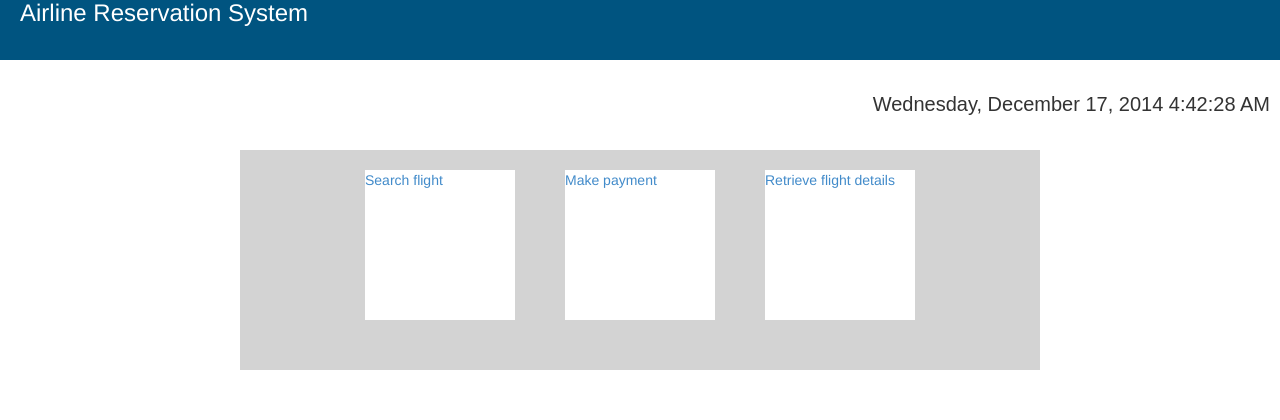
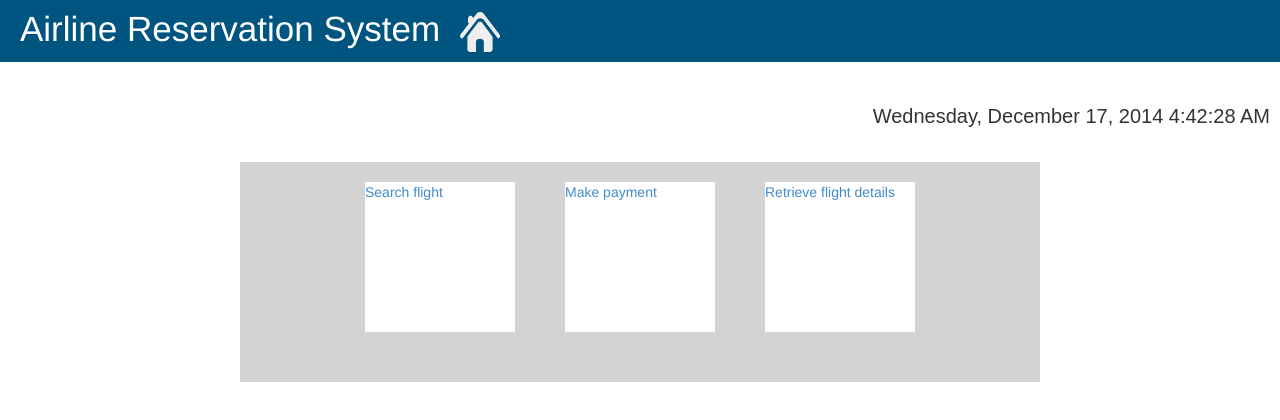
Before and after one commit to GreenBagel/PK9L4E, a PHP site: page / in a window 1280 px wide. Shown: the top 420 px of the page. Run offline with PHP 8.4, Linux system fonts and the light colour scheme.

Commit message:
added more design

```diff
--- a/FrontEnd/paymentToDB.php
+++ b/FrontEnd/paymentToDB.php
@@ -9,7 +9,7 @@
     </head>
     <body>
         <div id="container">
-        <div id="header"><h3>Airline Reservation System</h3></div>
+        <div id="header"><a href="../index.php"><h3>Airline Reservation System<img id="home-icon" src="../lib/image/home-icon.png" alt="Home"></h3></a></div>
         <div id="body">
         <div id="clockbox"></div>
         <h2>Payment successful!</h2>
--- a/FrontEnd/purchaseFlight.php
+++ b/FrontEnd/purchaseFlight.php
@@ -9,7 +9,7 @@
     </head>
     <body>
         <div id="container">
-            <div id="header"><h3>Airline Reservation System</h3></div>
+            <div id="header"><a href="../index.php"><h3>Airline Reservation System<img id="home-icon" src="../lib/image/home-icon.png" alt="Home"></h3></a></div>
             <div id="body">
                 <div id="clockbox"></div>
                 <?php
--- a/FrontEnd/reserveFlight.php
+++ b/FrontEnd/reserveFlight.php
@@ -9,7 +9,7 @@
     </head>
     <body>
         <div id="container">
-        <div id="header"><h3>Airline Reservation System</h3></div>
+        <div id="header"><a href="../index.php"><h3>Airline Reservation System</h3><img id="home-icon" src="../lib/image/home-icon.png" alt="Home"></a></div>
         <div id="body">
         <div id="clockbox"></div>
         <h2>Reserve Flight</h2>
--- a/FrontEnd/reserveToDB.php
+++ b/FrontEnd/reserveToDB.php
@@ -9,7 +9,7 @@
     </head>
     <body>
         <div id="container">
-        <div id="header"><h3>Airline Reservation System</h3></div>
+        <div id="header"><a href="../index.php"><h3>Airline Reservation System<img id="home-icon" src="../lib/image/home-icon.png" alt="Home"></h3></a></div>
         <div id="body">
         <div id="clockbox"></div>
         <h2>Reservation successful!</h2>
--- a/FrontEnd/retrieveFlight.php
+++ b/FrontEnd/retrieveFlight.php
@@ -10,7 +10,7 @@
 
     <body>
         <div id="container">
-        <div id="header"><h3>Airline Reservation System</h3></div>
+        <div id="header"><a href="../index.php"><h3>Airline Reservation System<img id="home-icon" src="../lib/image/home-icon.png" alt="Home"></h3></a></div>
         <div id="body">
         <div id="clockbox"></div>
         <h2>Retrieve flight</h2>
--- a/FrontEnd/searchFlight.php
+++ b/FrontEnd/searchFlight.php
@@ -9,7 +9,7 @@
     </head>
     <body>
         <div id="container">
-            <div id="header"><h3>Airline Reservation System</h3></div>
+            <div id="header"><a href="../index.php"><h3>Airline Reservation System<img id="home-icon" src="../lib/image/home-icon.png" alt="Home"></h3></a></div>
             <div id="body">
                 <div id="clockbox"></div>
                 <?php
--- a/index.php
+++ b/index.php
@@ -11,7 +11,7 @@
 
     <body>
         <div id="container">
-        <div id="header"><h3>Airline Reservation System</h3></div>
+        <div id="header"><a href="index.php"><h3>Airline Reservation System<img id="home-icon" src="./lib/image/home-icon.png" alt="Home"></h3></a></div>
         <div id="body">
             <div id="clockbox"></div>
             <div id="menu">
--- a/lib/css/default2.css
+++ b/lib/css/default2.css
@@ -14,20 +14,26 @@ padding-bottom: 60px;
 #header,#footer
 {
 background: #005480;
-color: #FFF;
 font-family: Helvetica;
 }
 
 #header
 {
 margin-top:-10px;
-font-size: 35px;
 min-height: 60px;
+}
+
+#header a
+{
+color: #FFF;
+text-decoration: none;
 }
 
 #header h3
 {
+padding: 10px 0px 10px;
 margin:10px 20px 10px;
+font-size: 35px;
 }
 
 #container
@@ -54,3 +60,10 @@ font-family: Arial;
 font-size: 20px;
 text-align: right;
 }
+
+#home-icon
+{
+	margin: 0px 20px 0px;
+	width: 40px;
+	height: 40px;
+}
```
Also changed, not shown: lib/image/home-icon.png (added).
